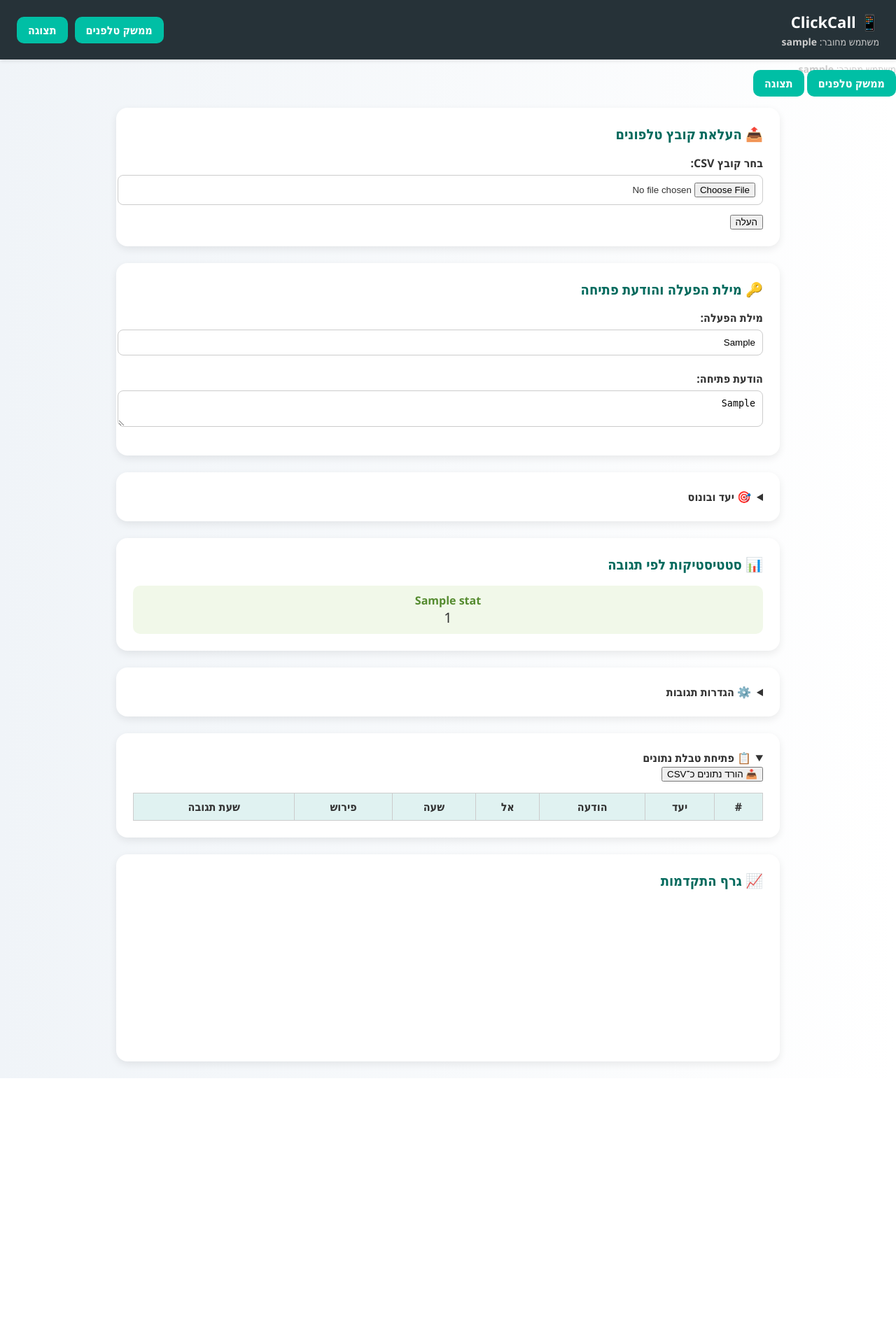
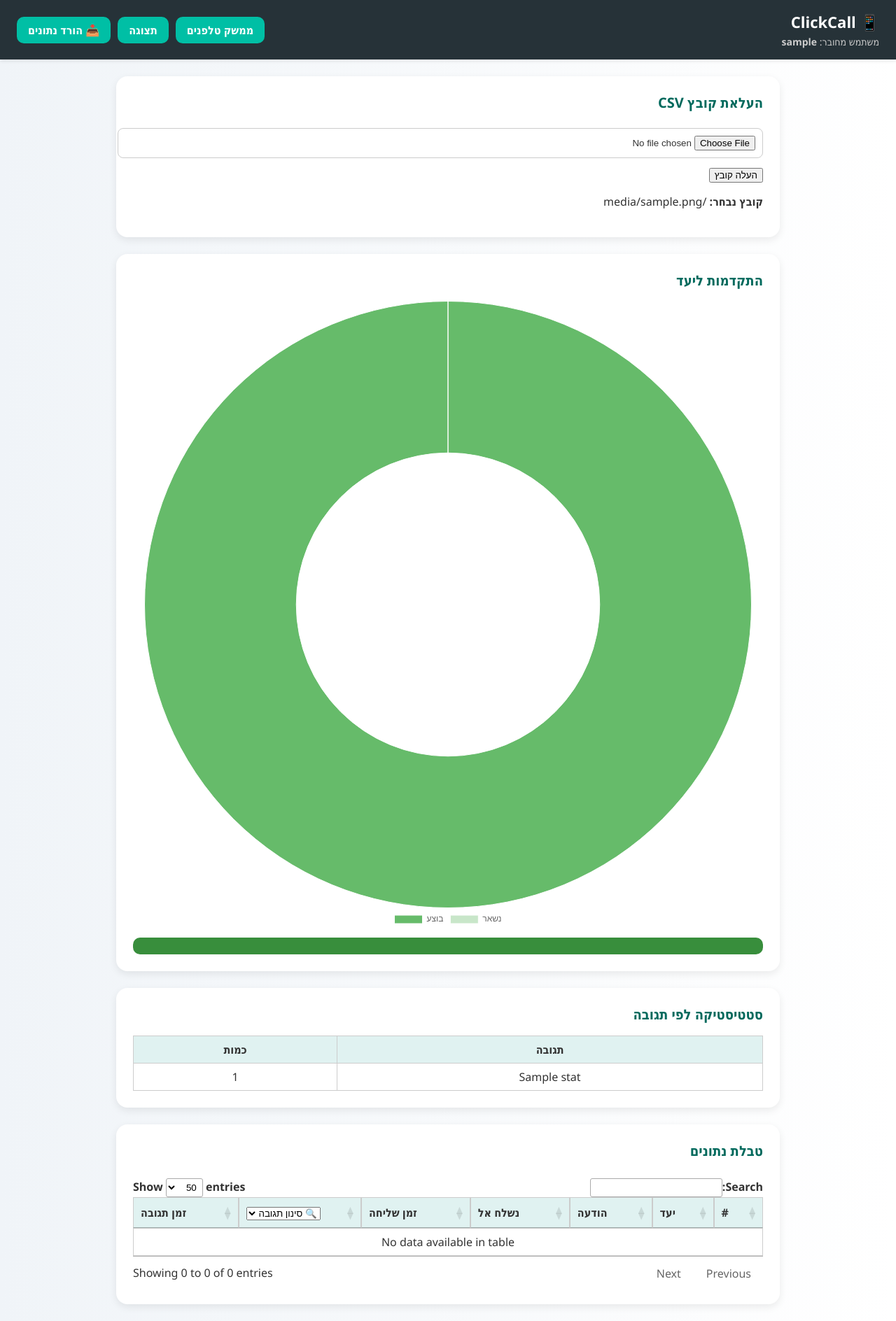
Before and after one commit to uriya222972/sms-auto-bot, a Flask app: template templates/index.html in a window 1280 px wide. Shown: the whole page at 70% size. Before the commit the page ends 1541 px from the top, so only its background shows below. Run offline with Flask 3, Linux system fonts and the light colour scheme; the template is opened without the code that fills it: most values are stand-ins (such as "Sample title", 1, 10 or a date in 2020); lists and menus that the app fills with data are empty; a map, chart or similar area stays blank; some libraries are stand-ins or nearby versions.

Commit message:
Update index.html

```diff
--- a/templates/index.html
+++ b/templates/index.html
@@ -110,6 +110,7 @@
   </style>
   <script src="https://code.jquery.com/jquery-3.7.0.min.js"></script>
   <script src="https://cdn.datatables.net/1.13.4/js/jquery.dataTables.min.js"></script>
+  <script src="https://cdn.jsdelivr.net/npm/chart.js"></script>
   <script>
     function saveValue(key, value) {
       fetch('/save', {
@@ -145,8 +146,6 @@
       // גרף התקדמות
       const total = {{ total_sent }};
       const target = {{ target_goal }};
-  const bonus = {{ bonus_goal }};
-
       const ctx = document.getElementById('progressChart').getContext('2d');
       new Chart(ctx, {
         type: 'doughnut',
@@ -166,7 +165,6 @@
         }
       });
     });
-    });
   </script>
 </head>
 <body>
@@ -178,124 +176,74 @@
     <div style="display:flex; gap:10px;">
       <a href="/auto_telephony" target="_blank" class="telephony-button">ממשק טלפנים</a>
       <a href="/display" target="_blank" class="telephony-button">תצוגה</a>
-  </div>
-</div>
-      <div class="user-info">משתמש מחובר: <strong>{{ username }}</strong></div>
-    </div>
-    <a href="/auto_telephony" target="_blank" class="telephony-button">ממשק טלפנים</a>
-    <a href="/display" target="_blank" class="telephony-button">תצוגה</a>
-  </div>
-
-  <div class="section">
-  <h2>📤 העלאת קובץ טלפונים</h2>
-  <form method="POST" action="/upload" enctype="multipart/form-data">
-    <label>בחר קובץ CSV:</label>
-    <input type="file" name="file" accept=".csv">
-    <input type="submit" value="העלה">
-  </form>
-</div>
-
-<div class="section">
-  <h2>🔑 מילת הפעלה והודעת פתיחה</h2>
-  <label>מילת הפעלה:</label>
-  <input type="text" value="{{ activation_word }}" onchange="saveValue('activation_word', this.value)">
-  <label>הודעת פתיחה:</label>
-  <textarea rows="2" onchange="saveValue('greeting_template', this.value)">{{ greeting_template }}</textarea>
-</div>
-
-<div class="section">
-  <details>
-    <summary>🎯 יעד ובונוס</summary>
-    <label>יעד:</label>
-    <input type="number" value="{{ target_goal }}" onchange="saveValue('target_goal', this.value)">
-    <div class="progress-bar">
-      <div class="progress-bar-inner" style="width: {{ total_sent / target_goal * 100 if target_goal else 0 }}%">
-        <span class="arrow">⬆</span>{{ total_sent }} / {{ target_goal }}
-      </div>
-    </div>
-
-    <label>יעד בונוס:</label>
-    <input type="number" value="{{ bonus_goal }}" onchange="saveValue('bonus_goal', this.value)">
-    {% if bonus_active %}
-    <div class="progress-bar" style="background: #ffe0b2;">
-      <div class="progress-bar-inner" style="background: #fb8c00; width: {{ total_sent / bonus_goal * 100 if bonus_goal else 0 }}%">
-        🎁 {{ total_sent }} / {{ bonus_goal }}
-      </div>
-    </div>
-    {% endif %}
-  </details>
-</div>
-
-<div class="section">
-  <h2>📊 סטטיסטיקות לפי תגובה</h2>
-  <div class="stats-boxes" style="display: flex; flex-wrap: wrap; gap: 10px;">
-    {% for label, count in stats.items() %}
-    <div style="flex:1 1 120px; background:#f1f8e9; border-radius:10px; padding:10px; text-align:center;">
-      <div style="font-weight:bold; color:#558b2f;">{{ label }}</div>
-      <div style="font-size:20px;">{{ count }}</div>
-    </div>
-    {% endfor %}
+      <a href="/download" class="telephony-button">📥 הורד נתונים</a>
     </div>
   </div>
 
   <div class="section">
-  <details>
-    <summary>⚙️ הגדרות תגובות</summary>
-    <div class="response-grid" style="display:grid; grid-template-columns: repeat(auto-fit,minmax(200px,1fr)); gap: 10px;">
-      {% for digit, config in response_map.items() %}
-        <div style="border:1px solid #ccc; border-radius:10px; padding:10px;">
-          <label>ספרה: {{ digit }}</label>
-          <input type="text" placeholder="לדוג' תרם" value="{{ config.label }}" onchange="saveValue('response_map.{{ digit }}.label', this.value)">
-          <label>חזרה:</label>
-          <input type="checkbox" {% if config.callback_required %}checked{% endif %} onchange="saveValue('response_map.{{ digit }}.callback_required', this.checked)">
-          <label>שעות המתנה:</label>
-          <input type="number" value="{{ config.hours }}" min="0" onchange="saveValue('response_map.{{ digit }}.hours', this.value)">
-          <label>✉️ הודעות עידוד:</label>
-          <textarea rows="2" onchange="saveValue('encouragements.{{ digit }}', this.value)">{{ encouragements[digit]|join('
-') if encouragements[digit] is defined }}</textarea>
-        </div>
-      {% endfor %}
-    </div>
-    <div style="margin-top:10px;">
-      <button onclick="copyEncouragements()">📎 שכפל את ההודעות לכל התגובות</button>
-    </div>
-  </details>
+    <h2>העלאת קובץ CSV</h2>
+    <form action="/upload" method="post" enctype="multipart/form-data">
+      <input type="file" name="file" accept=".csv" required>
+      <input type="submit" value="העלה קובץ">
+    </form>
+    {% if filename %}<p><strong>קובץ נבחר:</strong> {{ filename }}</p>{% endif %}
   </div>
 
-<script>
-  function copyEncouragements() {
-    const first = document.querySelector('.response-grid textarea')?.value;
-    if (!first) return;
-    document.querySelectorAll('.response-grid textarea').forEach(t => {
-      t.value = first;
-      const digit = t.closest('div').querySelector('label').textContent.replace('ספרה: ', '').trim();
-      saveValue(`encouragements.${digit}`, first);
-    });
-  }
-</script>
+  <div class="section">
+    <h2>התקדמות ליעד</h2>
+    <canvas id="progressChart" width="300" height="300"></canvas>
+    <div class="progress-bar">
+      <div class="progress-bar-inner" style="width: {{ total_sent / target_goal * 100 if target_goal else 0 }}%">
+        {{ total_sent }} / {{ target_goal }}<span class="arrow">⬆</span>
+      </div>
+    </div>
+    {% if bonus_active %}
+      <div class="progress-bar" style="background: #ffe0b2;">
+        <div class="progress-bar-inner" style="background: #fb8c00; width: {{ total_sent / bonus_goal * 100 if bonus_goal else 0 }}%">
+          {{ total_sent }} / {{ bonus_goal }} (בונוס)
+        </div>
+      </div>
+    {% endif %}
+  </div>
 
   <div class="section">
-    <details open>
-      <summary>📋 פתיחת טבלת נתונים</summary>
-      <form action="/download">
-        <input type="submit" value="📥 הורד נתונים כ־CSV">
-      </form>
+    <h2>סטטיסטיקה לפי תגובה</h2>
+    <table>
+      <thead>
+        <tr>
+          <th>תגובה</th>
+          <th>כמות</th>
+        </tr>
+      </thead>
+      <tbody>
+        {% for label, count in stats.items() %}
+        <tr>
+          <td>{{ label }}</td>
+          <td>{{ count }}</td>
+        </tr>
+        {% endfor %}
+      </tbody>
+    </table>
+  </div>
+
+  <div class="section">
+    <h2>טבלת נתונים</h2>
     <table id="datatable">
       <thead>
         <tr>
           <th>#</th>
           <th>יעד</th>
           <th>הודעה</th>
-            <th>אל</th>
-            <th>שעה</th>
-            <th>פירוש</th>
-            <th>שעת תגובה</th>
+          <th>נשלח אל</th>
+          <th>זמן שליחה</th>
+          <th>פירוש תגובה</th>
+          <th>זמן תגובה</th>
         </tr>
       </thead>
       <tbody>
         {% for i in range(rows|length) %}
-            <tr {% if i not in sent_indices %}style="background:#fffde7"{% endif %}>
-              <td>{{ i+1 }}</td>
+        <tr>
+          <td>{{ i + 1 }}</td>
           <td>{{ name_map.get(rows[i], rows[i]) }}</td>
           <td>{{ send_log[i].message if send_log[i] is defined }}</td>
           <td>{{ send_log[i].to if send_log[i] is defined }}</td>
@@ -306,13 +254,6 @@
         {% endfor %}
       </tbody>
     </table>
-    </details>
   </div>
-<div class="section">
-  <h2>📈 גרף התקדמות</h2>
-  <canvas id="progressChart" width="400" height="200"></canvas>
-</div>
-
-<script src="https://cdn.jsdelivr.net/npm/chart.js"></script>
 </body>
 </html>
```
Lines whose indentation alone changed are shown as unchanged.
